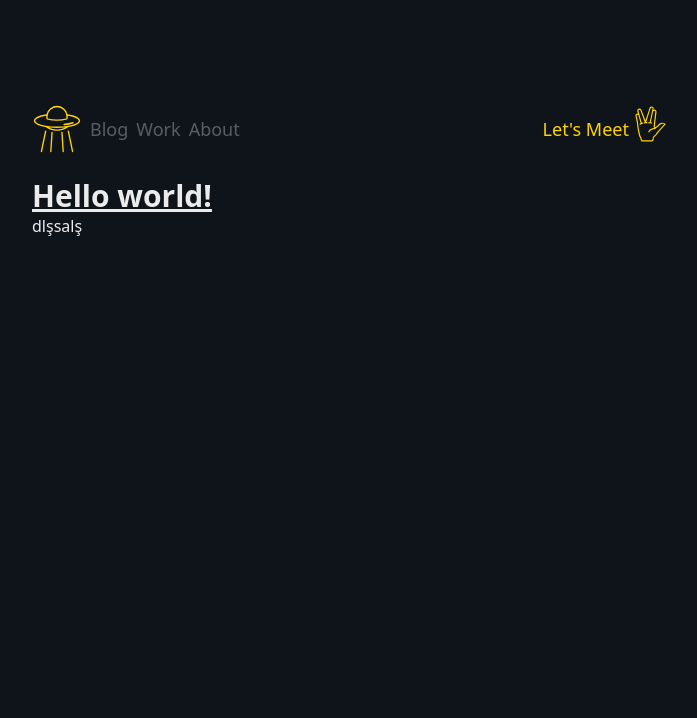
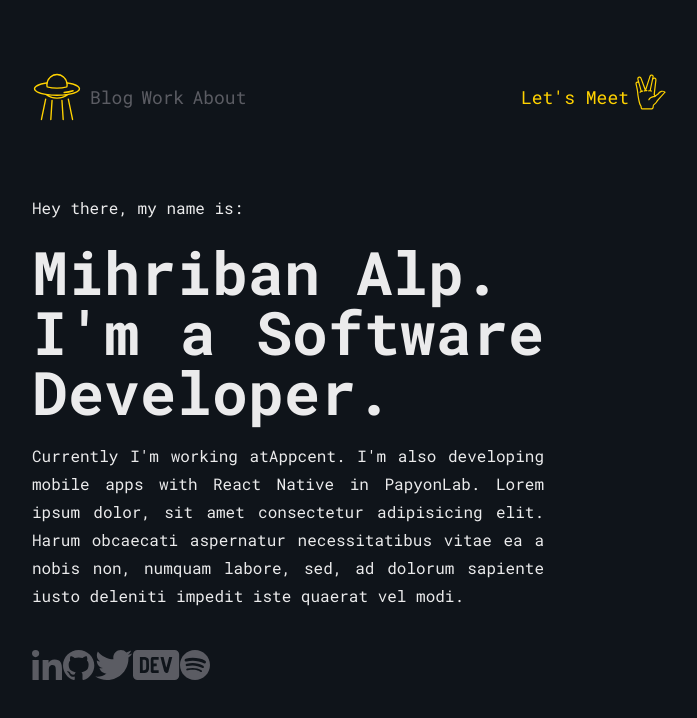
Before and after one commit to mihrilp/personal-website, a Next.js app: page / in a window 1280 px wide. Shown: the top 718 px of the page, without its empty margins (288-985 px from the left). Built offline with nearby package versions, Linux system fonts and the light colour scheme.

Commit message:
feat: font optimization

```diff
--- a/components/Connect.tsx
+++ b/components/Connect.tsx
@@ -1,9 +1,9 @@
 import React from "react";
 import * as Icons from "./icons";
 
-function Connect(props) {
+function Connect() {
   return (
-    <div className="connect">
+    <div className="flex items-center justify-start my-10 w-full">
       <Icons.Linkedin />
       <Icons.Github />
       <Icons.Twitter />
--- a/components/Layout.tsx
+++ b/components/Layout.tsx
@@ -3,7 +3,7 @@ import Navbar from "./Navbar";
 
 function Layout({ children }) {
   return (
-    <div className="bg-dark-blue h-screen mx-auto px-80 py-20 box-border text-primary">
+    <div className="bg-dark-blue h-screen px-80 box-border font-roboto text-primary leading-7">
       <Navbar />
       {children}
     </div>
--- a/components/Navbar.tsx
+++ b/components/Navbar.tsx
@@ -22,7 +22,7 @@ const navbarItems = [
 
 export default function Navbar() {
   return (
-    <nav className="flex items-center justify-between py-4">
+    <nav className="flex items-center justify-between py-16">
       <div className="basis-3/4 flex items-center justify-start">
         <Link href="/" passHref>
           <Ufo />
--- /dev/null
+++ b/pages/_document.tsx
@@ -0,0 +1,24 @@
+import Document, { Html, Head, Main, NextScript } from "next/document";
+
+class MyDocument extends Document {
+  render() {
+    return (
+      <Html>
+        <Head>
+          <link rel="preconnect" href="https://fonts.googleapis.com" />
+          <link rel="preconnect" href="https://fonts.gstatic.com" crossorigin />
+          <link
+            href="https://fonts.googleapis.com/css2?family=Roboto+Mono:wght@100;200;300;400;500;600;700&display=swap"
+            rel="stylesheet"
+          />
+        </Head>
+        <body>
+          <Main />
+          <NextScript />
+        </body>
+      </Html>
+    );
+  }
+}
+
+export default MyDocument;
--- a/pages/index.tsx
+++ b/pages/index.tsx
@@ -22,16 +22,17 @@ import { FemaleDeveloper } from "../components/icons";
 
 const Home: NextPage = () => {
   return (
-    <div className="home">
+    <div className="flex flex-col justify-center">
       <Head>
         <title>Mihriban Alp</title>
       </Head>
-      <h1 className="text-3xl font-bold underline">Hello world!</h1>
-      {/* <div className="home__content">
-        <div className="home__content__text">
-          <h2> Hey there, I&apos;m Mihriban.</h2>
-          <p>
-            I&apos;m a Software Engineer at{" "}
+      <div className="mr-32 text-justify">
+        <p className="mb-5"> Hey there, my name is:</p>
+        <h2 className="font-bold text-6xl mb-5">
+          Mihriban Alp. <br /> I&apos;m a Software Developer.
+        </h2>
+        <p className="mb-5">
+          Currently I&apos;m working at
           <a href="https://www.appcent.mobi/" target="_blank">
             Appcent
           </a>
@@ -46,11 +47,6 @@ const Home: NextPage = () => {
         </p>
         <Connect className="home_context_social" />
       </div>
-        <div>
-          <FemaleDeveloper />
-        </div>
-      </div> */}
-      <p>dlşsalş</p>
     </div>
   );
 };
```
Lines whose indentation alone changed are shown as unchanged.
